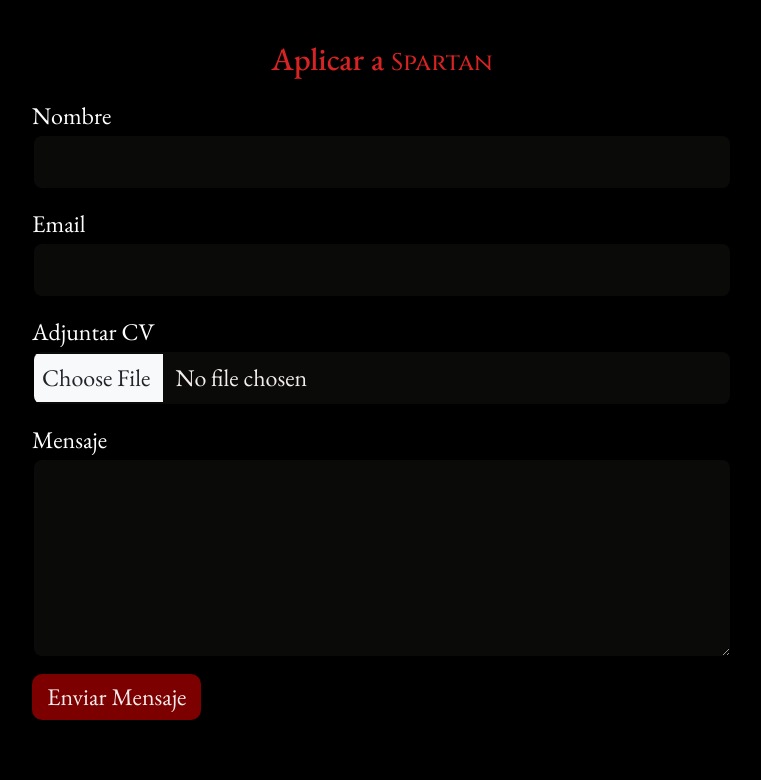
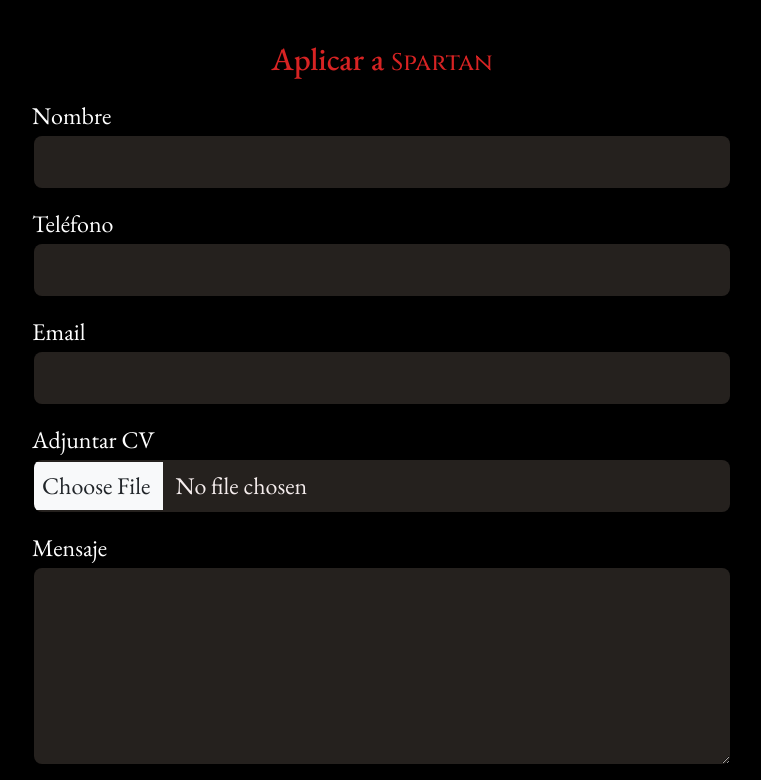
Before and after one commit to gonza87/spartan, a React (Vite) app: page /work in a window 1280 px wide. Shown: the part 940-1720 px from the top of the page, without its empty margins (258-1019 px from the left). Built offline with nearby package versions, Linux system fonts and the light colour scheme.

Commit message:
agregueTelColorInput

```diff
--- a/src/App.css
+++ b/src/App.css
@@ -353,7 +353,7 @@
   padding: 0.5rem;
 
   border-radius: 10px; /* Bordes redondeados */
-  background-color: rgb(10, 10, 9, 1); /* Fondo negro */
+  background-color: #25211e; /* Fondo negro */
   color: #F5EDED;
   outline: none;
 
--- a/src/pages/Contact.jsx
+++ b/src/pages/Contact.jsx
@@ -106,6 +106,17 @@
                 />
               </div>
               <div className="form-group">
+                <label htmlFor="user_telephone">Teléfono</label>
+                <input
+                  style={{ fontSize: "1.5rem" }}
+                  className="form-control"
+                  type="number"
+                  name="user_telephone"
+                  id="user_telephone"
+                  required
+                />
+              </div>
+              <div className="form-group">
                 <label htmlFor="user_email">Email</label>
                 <input
                   style={{ fontSize: "1.5rem" }}
--- a/src/pages/Work.jsx
+++ b/src/pages/Work.jsx
@@ -27,6 +27,7 @@
       // Crear un objeto a partir del FormData
       const emailData = {
         user_name: formData.get("user_name"),
+        user_telephone: formData.get("user_telephone"),
         user_email: formData.get("user_email"),
         message: formData.get("message"),
         cv_url: uploadedCvUrl, // Añadir el URL del CV aquí
@@ -125,6 +126,17 @@
                   />
                 </div>
                 <div className="form-group">
+                  <label htmlFor="user_telephone">Teléfono</label>
+                  <input
+                    style={{ fontSize: "1.5rem" }}
+                    className="form-control"
+                    type="number"
+                    name="user_telephone"
+                    id="user_telephone"
+                    required
+                  />
+                </div>
+                <div className="form-group">
                   <label htmlFor="user_email">Email</label>
                   <input
                     style={{ fontSize: "1.5rem" }}
```
